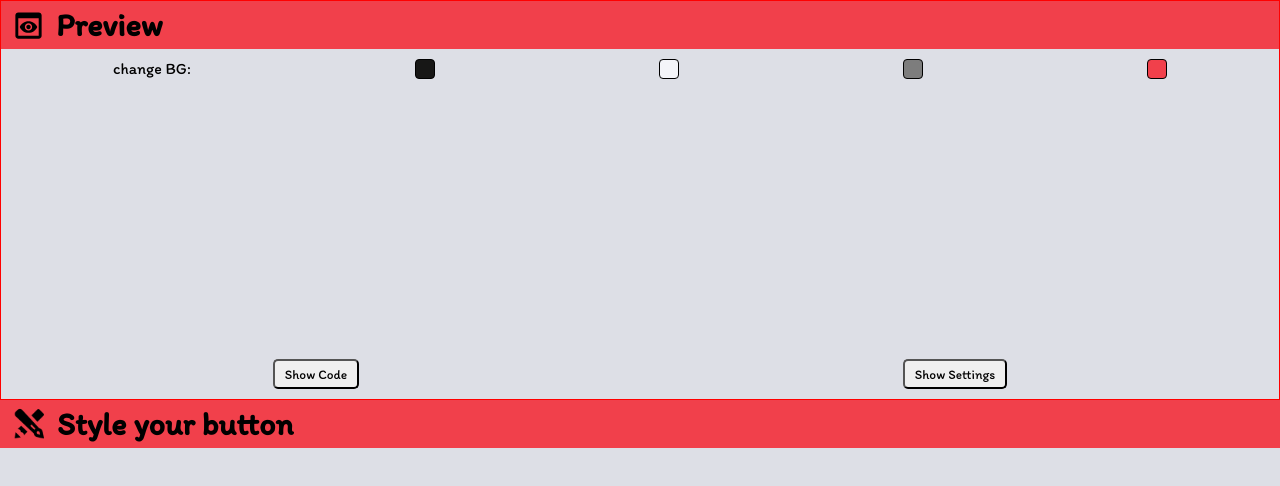
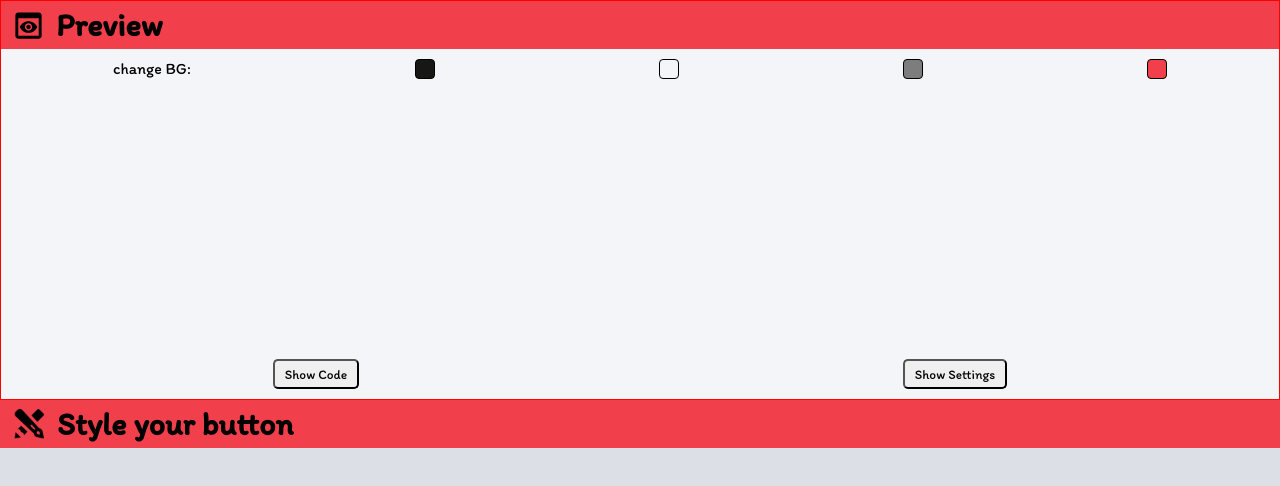
Before and after one commit to Eliswer/Button-generator, a React (Create React App) app in the folder button-generator/: page / in a window 1280 px wide. Shown: the top 486 px of the page. Built offline with nearby package versions, Linux system fonts and the light colour scheme.

Commit message:
implemented bg change onClick

```diff
--- a/button-generator/src/App.js
+++ b/button-generator/src/App.js
@@ -7,6 +7,8 @@ import ButtonPreview from "./components/ButtonPreview";
 import CodeToCopy from "./components/CodeToCopy";
 
 function App() {
+  const [bg, setBG] = useState("#f4f5f9");
+
   const [bottomComponent, setShowBottomComponent] = useState({
     showCode: false,
     showSettings: true,
@@ -30,8 +32,8 @@ function App() {
 
   return (
     <div className="app">
-      <div className="btn-prev">
-        <ButtonPreview />
+      <div className="btn-prev" style={{ backgroundColor: bg }}>
+        <ButtonPreview bg={bg} setBG={setBG} />
         <div className="btns-wrapper">
           <button onClick={showCode}>Show Code</button>
           <button onClick={showSettings}>Show Settings</button>
--- a/button-generator/src/components/ButtonPreview.jsx
+++ b/button-generator/src/components/ButtonPreview.jsx
@@ -1,10 +1,9 @@
+import { useState } from "react";
 import classes from "../styles/button-preview.module.css";
-
 import Header from "./Header";
-
 import preview from "../icons/Preview.svg";
 
-function ButtonPreview() {
+function ButtonPreview({ bg, setBG }) {
   return (
     <div>
       <Header icon={preview} title={"Preview"} />
@@ -13,18 +12,30 @@ function ButtonPreview() {
         <div
           className={classes["bg-change-block"]}
           style={{ backgroundColor: "#171716" }}
+          onClick={() => {
+            setBG("#171716");
+          }}
         ></div>
         <div
           className={classes["bg-change-block"]}
-          style={{ backgroundColor: "#f4f5f9" }}
+          style={{ backgroundColor: "DDDFE6" }}
+          onClick={() => {
+            setBG("#DDDFE6");
+          }}
         ></div>
         <div
           className={classes["bg-change-block"]}
           style={{ backgroundColor: "#7d7d7d" }}
+          onClick={() => {
+            setBG("#7d7d7d");
+          }}
         ></div>
         <div
           className={classes["bg-change-block"]}
           style={{ backgroundColor: "#f1404b" }}
+          onClick={() => {
+            setBG("#f1404b");
+          }}
         ></div>
       </div>
     </div>
--- a/button-generator/src/styles/app.css
+++ b/button-generator/src/styles/app.css
@@ -2,7 +2,7 @@
 
 :root {
   --orange: #f1404b;
-  --bg-white: #f4f5f9;
+  --bg-white: DDDFE6;
   --white: #ffffff;
 }
 
```
